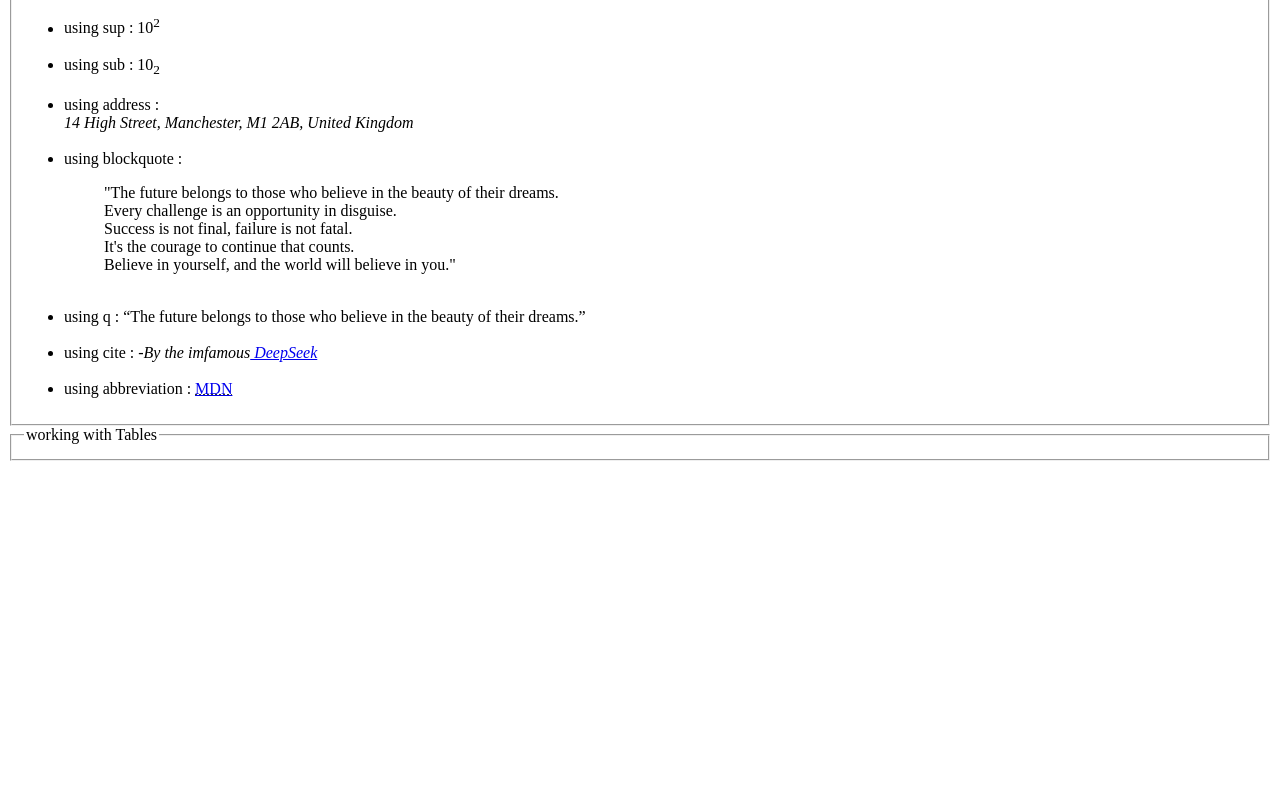
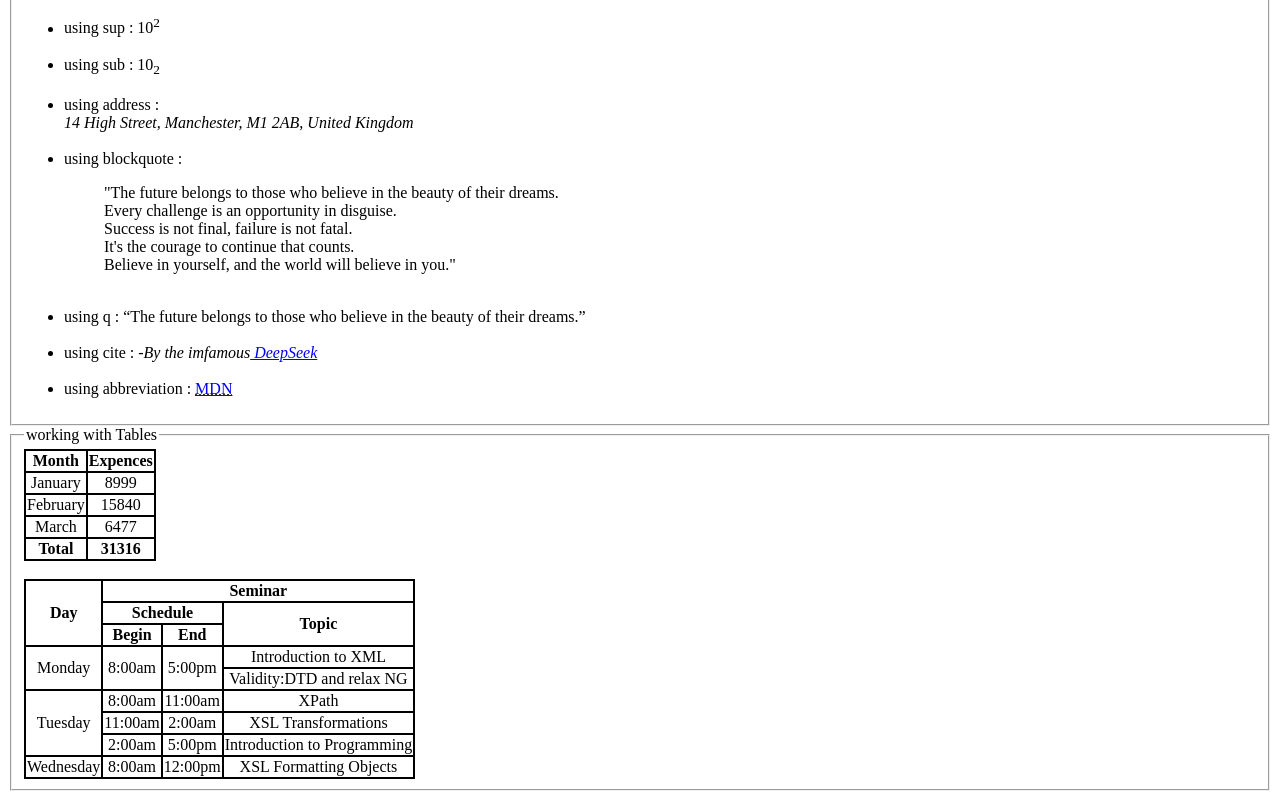
Before and after one commit to souvik-mndal/WebDevPractice, a plain HTML site: page html-codeh/Day2/index.html in a window 1280 px wide. Shown: the part 974-1773 px from the top of the page. Before the commit the page ends 1443 px from the top, so only its background shows below. Drawn offline with Linux system fonts and the light colour scheme.

Commit message:
DAY 2 FROM CH IS COMPLETED

```diff
--- a/html-codeh/Day2/index.html
+++ b/html-codeh/Day2/index.html
@@ -9,6 +9,13 @@
     />
     <meta name="author" content="Souvik Mondal" />
     <title>DAY2-HTML</title>
+    <style>
+        table,td,th{
+            border: 2px solid black;
+            border-collapse: collapse;
+            text-align: center;
+        }
+    </style>
   </head>
   <body>
     <fieldset>
@@ -83,7 +90,80 @@
     <fieldset>
         <legend>working with Tables</legend>
         <table>
+            <thead>
+                <tr>
+                    <th>Month</th>
+                    <th>Expences</th>
+                </tr>
+            </thead>
+            <tbody>
+                <tr>
+                    <td>January</td>
+                    <td>8999</td>
+                </tr>
+                <tr>
+                    <td>February</td>
+                    <td>15840</td>
+                </tr>
+                <tr>
+                    <td>March</td>
+                    <td>6477</td>
+                </tr>
+            </tbody>
 
+            <tfoot>
+                <tr>
+                <th>Total</th>
+                <th>31316</th>
+                </tr>
+            </tfoot>
+
+        </table>
+        <br>
+        <table>
+            <tr>
+                <th rowspan="3">Day</th>
+                <th colspan="3">Seminar</th>
+            </tr>
+            <tr>
+                <th colspan="2">Schedule</th>
+                <th rowspan="2">Topic</th>
+            </tr>
+            <tr>
+                <th>Begin</th>
+                <th>End</th>
+            </tr>
+            <tr>
+                <td rowspan="2">Monday</td>
+                <td rowspan="2">8:00am</td>
+                <td rowspan="2">5:00pm</td>
+                <td>Introduction to XML</td>
+            </tr>
+            <tr>
+                <td>Validity:DTD and relax NG</td>
+            </tr>
+            <tr>
+                <td rowspan="3">Tuesday</td>
+                <td>8:00am</td>
+                <td>11:00am</td>
+                <td rowspan="1.5">XPath</td>
+            </tr>
+            <tr>
+                <td>11:00am</td>
+                <td>2:00am</td>
+                <td>XSL Transformations</td>
+            </tr>
+            <tr>
+                <td>2:00am</td>
+                <td>5:00pm</td>
+                <td>Introduction to Programming</td>
+            </tr>
+            <tr>
+                <td>Wednesday</td>
+                <td>8:00am</td>
+                <td>12:00pm</td>
+                <td>XSL Formatting Objects</td>
+            </tr>
         </table>
     </fieldset>
   </body>
```
